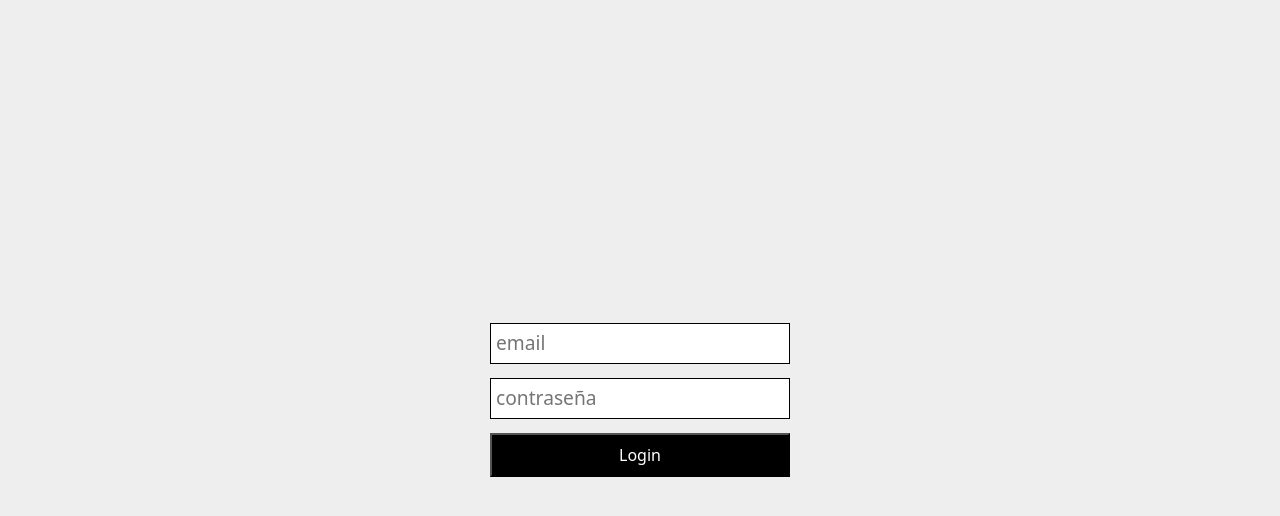
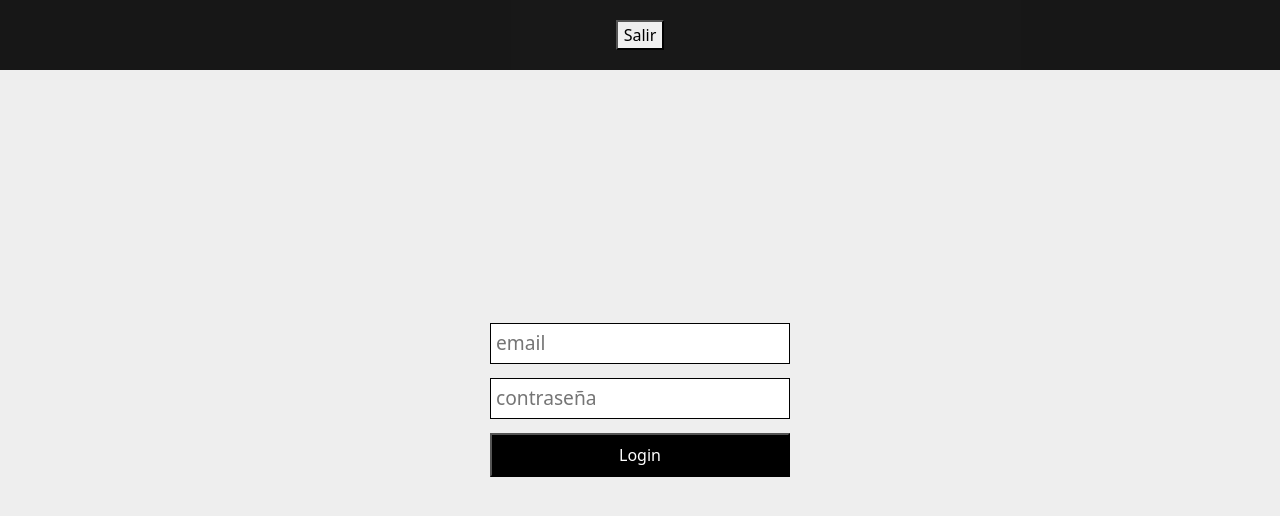
Before and after one commit to kevinwnb/portal-de-peliculas-mern, a React (Create React App) app in the folder client/: page /admin/login in a window 1280 px wide. Shown: the top 516 px of the page. Built offline with nearby package versions, Linux system fonts and the light colour scheme.

Commit message:
Update Admin.js

```diff
--- a/client/src/componentes/admin/Admin.js
+++ b/client/src/componentes/admin/Admin.js
@@ -1,12 +1,13 @@
 import Cookies from "js-cookie"
 import { useEffect, useState } from "react"
-import { Navigate, Route, Routes } from "react-router-dom"
+import { Navigate, Route, Routes, useNavigate } from "react-router-dom"
 import Dashboard from "./Dashboard"
 import Login from "./Login"
 
 
 const Admin = (props) => {
     const [token, setToken] = useState(Cookies.get("admin-token") || "")
+    const navigate = useNavigate()
 
     useEffect(() => {
         props.setNav(false)
@@ -14,7 +15,19 @@ const Admin = (props) => {
         console.log(Cookies.get("admin-token"))
     }, [])
 
+    useEffect(() => {
+        navigate("/admin/login", { replace: true })
+    }, [token])
+
+    const logout = e => {
+        Cookies.remove("admin-token")
+        setToken("")
+    }
+
     return (<>
+        <nav className="admin-nav">
+            <button onClick={e => logout()}>Salir</button>
+        </nav>
         <Routes>
             <Route path="/login" element={(token ? <Navigate to="/admin/dashboard" replace={true} /> : <Login token={token} setToken={setToken} />)} />
             <Route path="/dashboard" element={(token ? <Dashboard /> : <Navigate to="/admin/login" replace={true} />)} />
```
